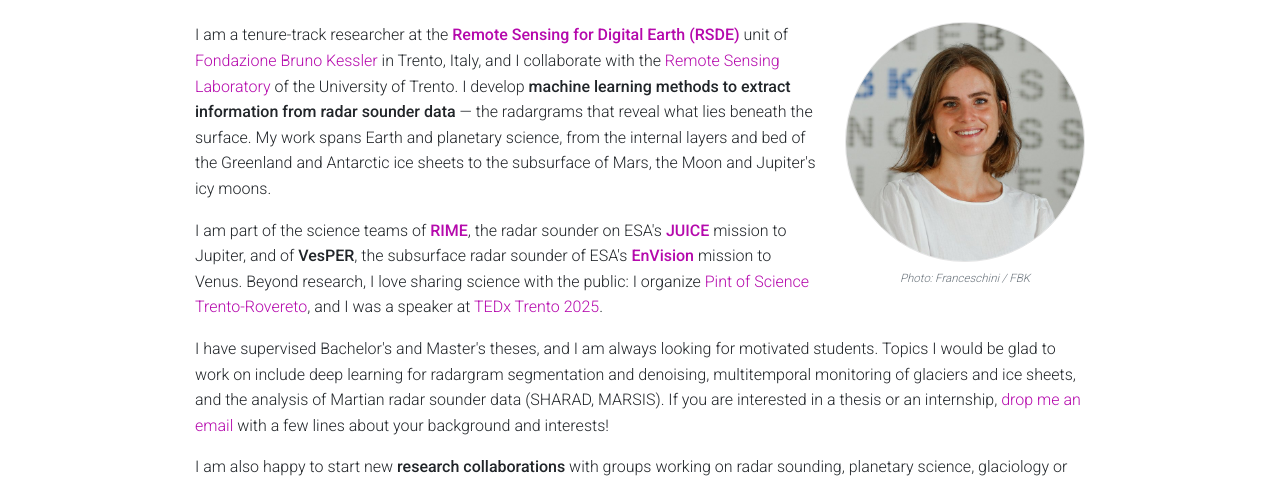
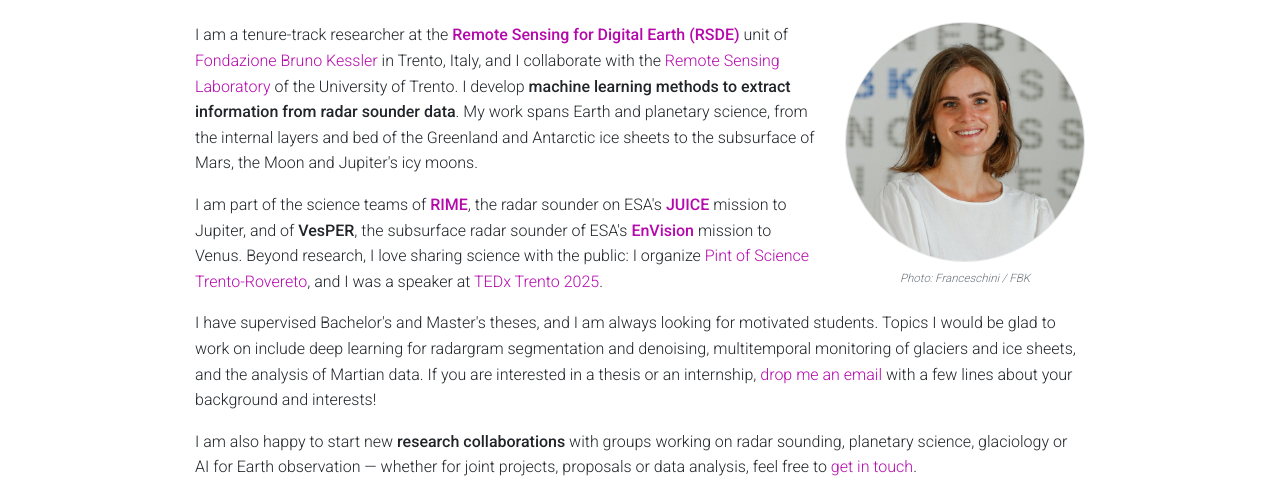
Before and after one commit to elenadonini/elenadonini.github.io, a plain HTML site: page index.html in a window 1280 px wide. Shown: the part 189-672 px from the top of the page. Drawn offline with Linux system fonts and the light colour scheme.

Commit message:
Update index.html

```diff
--- a/index.html
+++ b/index.html
@@ -234,9 +234,9 @@
       <div class="pcredit">Photo: Franceschini / FBK</div>
     </div>
 
-    <p>I am a tenure-track researcher at the <a href="https://rsde.fbk.eu/"><b>Remote Sensing for Digital Earth (RSDE)</b></a> unit of <a href="https://www.fbk.eu/en/">Fondazione Bruno Kessler</a> in Trento, Italy, and I collaborate with the <a href="https://rslab.disi.unitn.it/">Remote Sensing Laboratory</a> of the University of Trento. I develop <b>machine learning methods to extract information from radar sounder data</b> — the radargrams that reveal what lies beneath the surface. My work spans Earth and planetary science, from the internal layers and bed of the Greenland and Antarctic ice sheets to the subsurface of Mars, the Moon and Jupiter's icy moons.</p>
+    <p>I am a tenure-track researcher at the <a href="https://rsde.fbk.eu/"><b>Remote Sensing for Digital Earth (RSDE)</b></a> unit of <a href="https://www.fbk.eu/en/">Fondazione Bruno Kessler</a> in Trento, Italy, and I collaborate with the <a href="https://rslab.disi.unitn.it/">Remote Sensing Laboratory</a> of the University of Trento. I develop <b>machine learning methods to extract information from radar sounder data</b>. My work spans Earth and planetary science, from the internal layers and bed of the Greenland and Antarctic ice sheets to the subsurface of Mars, the Moon and Jupiter's icy moons.</p>
     <p>I am part of the science teams of <a href="https://rslab.disi.unitn.it/rime/"><b>RIME</b></a>, the radar sounder on ESA's <a href="https://www.esa.int/Science_Exploration/Space_Science/Juice"><b>JUICE</b></a> mission to Jupiter, and of <b>VesPER</b>, the subsurface radar sounder of ESA's <a href="https://www.cosmos.esa.int/web/envision"><b>EnVision</b></a> mission to Venus. Beyond research, I love sharing science with the public: I organize <a href="https://www.pintofscience.it/team/Team%20Trento/">Pint of Science Trento-Rovereto</a>, and I was a speaker at <a href="https://www.youtube.com/watch?v=G3pvwAiTzNk">TEDx Trento 2025</a>.</p>
-    <p>I have supervised Bachelor's and Master's theses, and I am always looking for motivated students. Topics I would be glad to work on include deep learning for radargram segmentation and denoising, multitemporal monitoring of glaciers and ice sheets, and the analysis of Martian radar sounder data (SHARAD, MARSIS). If you are interested in a thesis or an internship, <a href="mailto:edonini@fbk.eu">drop me an email</a> with a few lines about your background and interests!</p>
+    <p>I have supervised Bachelor's and Master's theses, and I am always looking for motivated students. Topics I would be glad to work on include deep learning for radargram segmentation and denoising, multitemporal monitoring of glaciers and ice sheets, and the analysis of Martian data. If you are interested in a thesis or an internship, <a href="mailto:edonini@fbk.eu">drop me an email</a> with a few lines about your background and interests!</p>
     <p>I am also happy to start new <b>research collaborations</b> with groups working on radar sounding, planetary science, glaciology or AI for Earth observation — whether for joint projects, proposals or data analysis, feel free to <a href="mailto:edonini@fbk.eu">get in touch</a>.</p>
     <div class="socials">
       <a href="mailto:edonini@fbk.eu" title="edonini@fbk.eu"><svg viewBox="0 0 24 24"><path d="M2 5h20v14H2zm2 2v.4l8 5 8-5V7zm16 2.7-8 5-8-5V17h16z"/></svg></a>
@@ -485,7 +485,7 @@
 
 <div class="lightbox" id="lightbox"><img alt=""><p></p></div>
 
-<footer>© 2026 Elena Donini. · Last updated: 11 November 2026, 18:20</footer>
+<footer>© 2026 Elena Donini. · Last updated: 11 November 2026, 18:30</footer>
 
 <script>
   // ---- PUBBLICAZIONI: per aggiungerne una, copia un blocco {...} e modificalo ----
```
